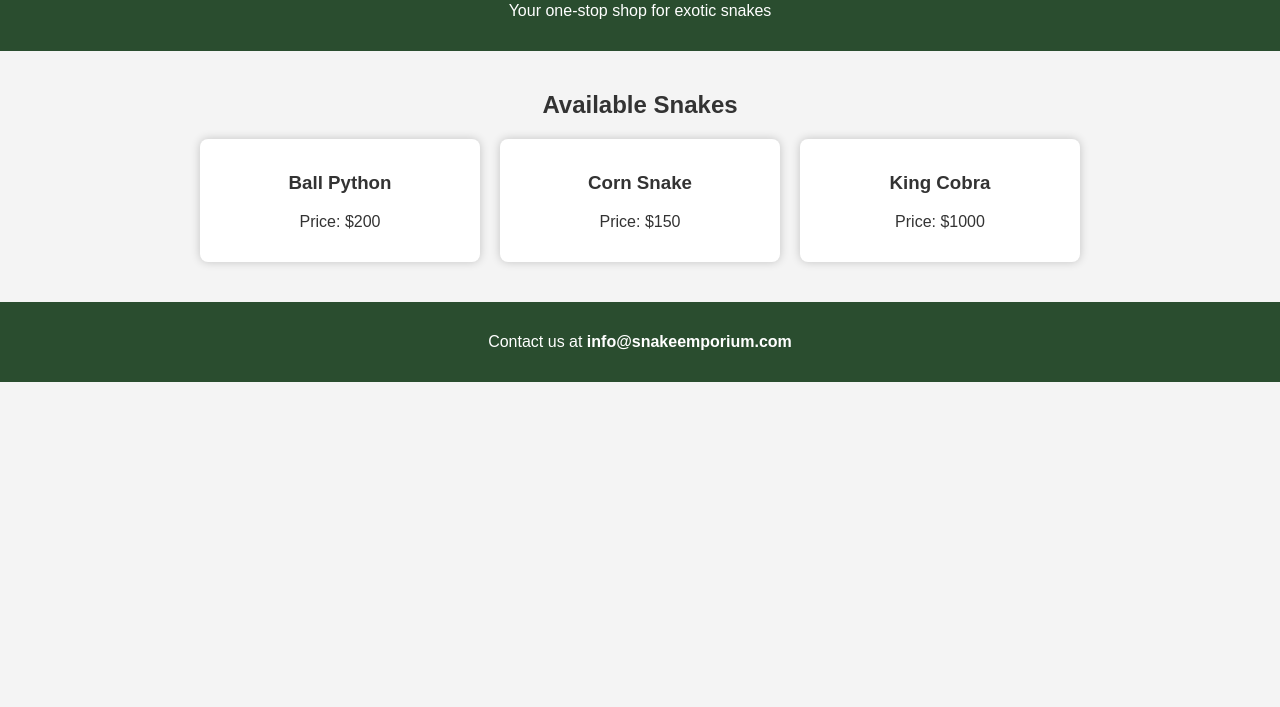
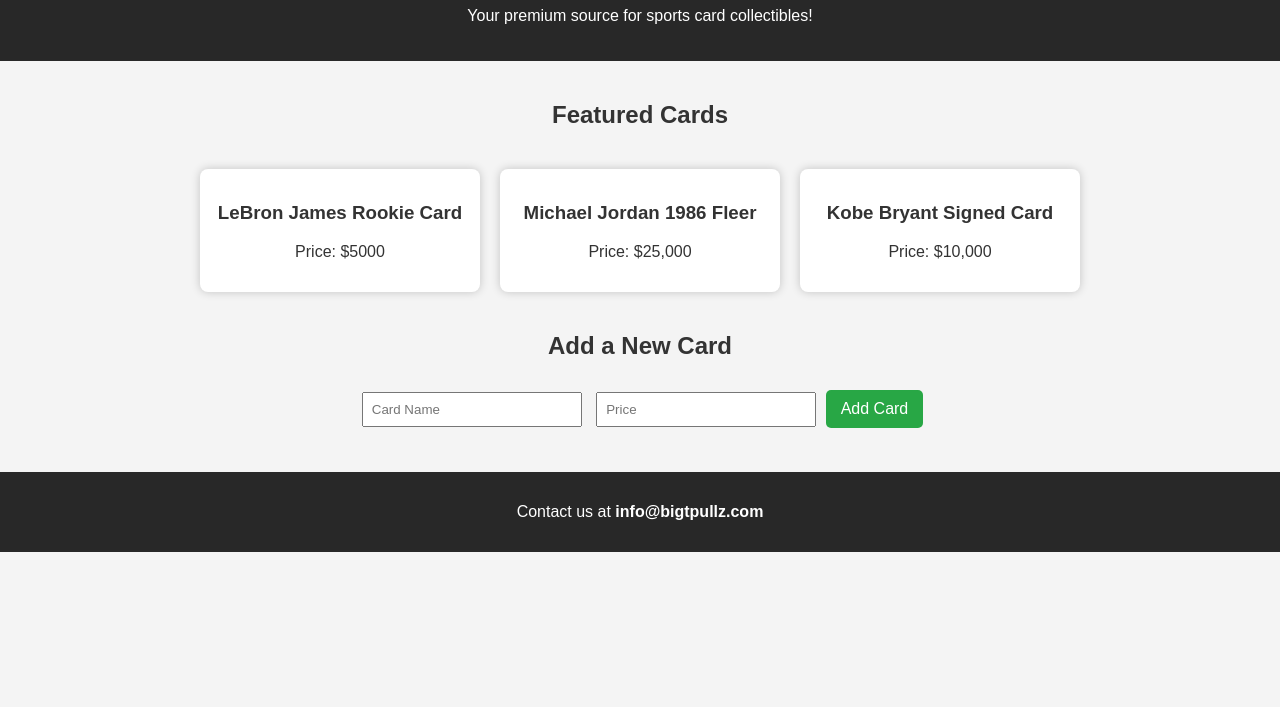
Before and after one commit to bigtom1978/Spinny.gethub.io, a plain HTML site: page index.html in a window 1280 px wide. Shown: the part 93-800 px from the top of the page. Drawn offline with Linux system fonts and the light colour scheme.

Commit message:
Update index.html

```diff
--- a/index.html
+++ b/index.html
@@ -1,11 +1,9 @@
 <!DOCTYPE html>
 <html lang="en">
 <head>
-    <link rel="stylesheet" href="style.css">
-
     <meta charset="UTF-8">
     <meta name="viewport" content="width=device-width, initial-scale=1.0">
-    <title>Snake Emporium</title>
+    <title>BigT Pullz - Buy & Sell Sports Cards</title>
     <style>
         body {
             font-family: Arial, sans-serif;
@@ -15,10 +13,10 @@
             color: #333;
         }
         header {
-            background-color: #2a4d2f;
+            background-color: #282828;
             color: white;
             text-align: center;
-            padding: 15px;
+            padding: 20px;
         }
         .container {
             width: 80%;
@@ -26,56 +24,111 @@
             padding: 20px;
             text-align: center;
         }
-        .snake-list {
+        .cards-list {
             display: flex;
             flex-wrap: wrap;
             justify-content: center;
             gap: 20px;
+            padding: 20px;
         }
-        .snake-item {
+        .card-item {
             background: white;
             padding: 15px;
             border-radius: 8px;
             box-shadow: 0px 0px 10px rgba(0,0,0,0.2);
             width: 250px;
+            text-align: center;
+            transition: transform 0.3s ease;
+        }
+        .card-item:hover {
+            transform: scale(1.05);
         }
         footer {
             text-align: center;
             padding: 15px;
-            background-color: #2a4d2f;
+            background-color: #282828;
             color: white;
             margin-top: 20px;
+        }
+        button {
+            padding: 10px 15px;
+            font-size: 16px;
+            border: none;
+            background-color: #28a745;
+            color: white;
+            cursor: pointer;
+            border-radius: 5px;
+            margin-top: 10px;
+        }
+        button:hover {
+            background-color: #218838;
+        }
+        #cardForm {
+            margin-top: 20px;
+        }
+        input {
+            padding: 8px;
+            margin: 5px;
+            width: 200px;
         }
     </style>
 </head>
 <body>
 
 <header>
-    <h1>Welcome to Snake Emporium</h1>
-    <p>Your one-stop shop for exotic snakes</p>
+    <h1>Welcome to BigT Pullz</h1>
+    <p>Your premium source for sports card collectibles!</p>
 </header>
 
 <div class="container">
-    <h2>Available Snakes</h2>
-    <div class="snake-list">
-        <div class="snake-item">
-            <h3>Ball Python</h3>
-            <p>Price: $200</p>
+    <h2>Featured Cards</h2>
+    <div class="cards-list" id="cardsList">
+        <div class="card-item">
+            <h3>LeBron James Rookie Card</h3>
+            <p>Price: $5000</p>
         </div>
-        <div class="snake-item">
-            <h3>Corn Snake</h3>
-            <p>Price: $150</p>
+        <div class="card-item">
+            <h3>Michael Jordan 1986 Fleer</h3>
+            <p>Price: $25,000</p>
         </div>
-        <div class="snake-item">
-            <h3>King Cobra</h3>
-            <p>Price: $1000</p>
+        <div class="card-item">
+            <h3>Kobe Bryant Signed Card</h3>
+            <p>Price: $10,000</p>
         </div>
+    </div>
+
+    <h2>Add a New Card</h2>
+    <div id="cardForm">
+        <input type="text" id="cardName" placeholder="Card Name">
+        <input type="text" id="cardPrice" placeholder="Price">
+        <button onclick="addCard()">Add Card</button>
     </div>
 </div>
 
 <footer>
-    <p>Contact us at <strong>info@snakeemporium.com</strong></p>
+    <p>Contact us at <strong>info@bigtpullz.com</strong></p>
 </footer>
+
+<script>
+    function addCard() {
+        let cardName = document.getElementById("cardName").value;
+        let cardPrice = document.getElementById("cardPrice").value;
+
+        if (cardName && cardPrice) {
+            let newCard = document.createElement("div");
+            newCard.classList.add("card-item");
+            newCard.innerHTML = `<h3>${cardName}</h3><p>Price: ${cardPrice}</p>`;
+
+            document.getElementById("cardsList").appendChild(newCard);
+
+            // Clear input fields
+            document.getElementById("cardName").value = "";
+            document.getElementById("cardPrice").value = "";
+        } else {
+            alert("Please enter both card name and price.");
+        }
+    }
+</script>
 
 </body>
 </html>
```
